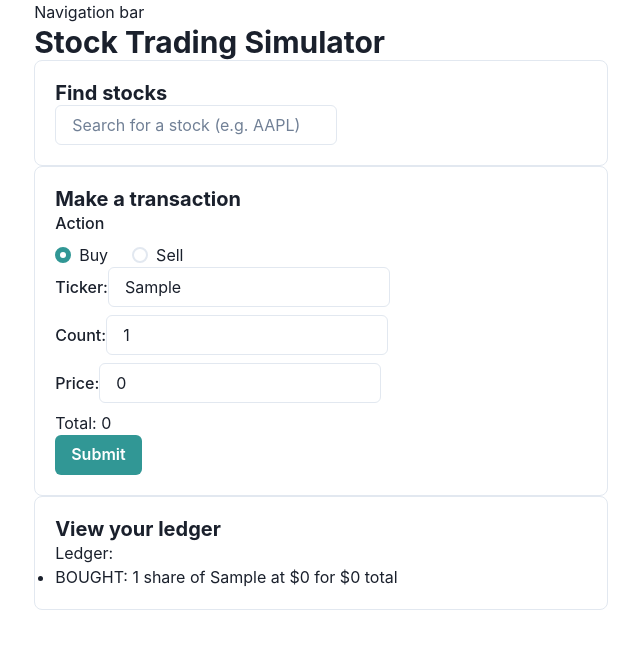
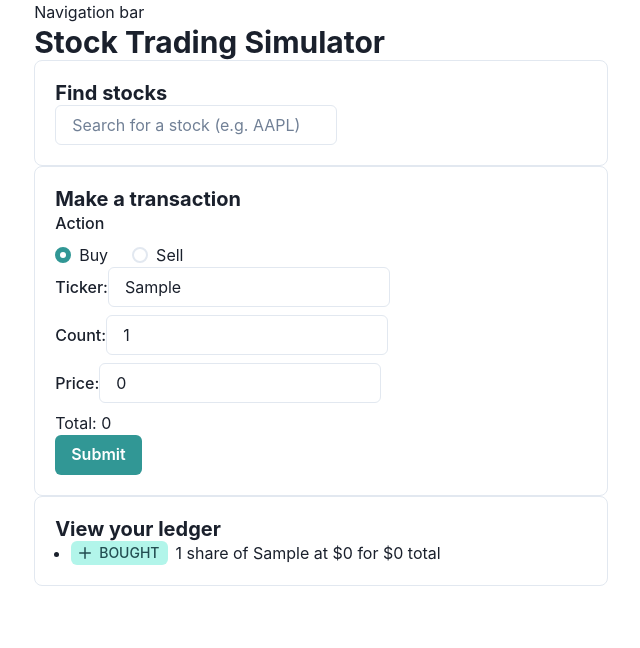
Before and after one commit to spikecodes/stotra, a React (Vite) app: page / in a window 1280 px wide. Both pictures are taken after typing "Sample" into the empty fields and a click on the button "Submit". Shown: the top 648 px of the page, without its empty margins (319-959 px from the left). Built offline with nearby package versions, Linux system fonts and the light colour scheme.

Commit message:
Style Ledger with tags and icons

```diff
--- a/package.json
+++ b/package.json
@@ -10,6 +10,7 @@
     "preview": "vite preview"
   },
   "dependencies": {
+    "@chakra-ui/icons": "^2.1.0",
     "@chakra-ui/react": "^2.8.0",
     "@emotion/react": "^11.11.1",
     "@emotion/styled": "^11.11.0",
--- a/src/Ledger.jsx
+++ b/src/Ledger.jsx
@@ -1,5 +1,16 @@
+import {
+  Box,
+  HStack,
+  ListItem,
+  Tag,
+  TagLabel,
+  TagLeftIcon,
+  Text,
+  UnorderedList,
+} from "@chakra-ui/react";
 import { LedgerContext } from "./App";
 import { useContext, useEffect } from "react";
+import { AddIcon, MinusIcon } from "@chakra-ui/icons";
 
 export default function Ledger() {
   const { ledger, setLedger } = useContext(LedgerContext);
@@ -7,22 +18,33 @@ export default function Ledger() {
   if (ledger.length === 0) return;
 
   return (
-    <div className="Ledger">
+    <Box className="Ledger">
       {/* List of stocks in ledger */}
-      <p className="Ledger">Ledger:</p>
-      <ul>
+      <UnorderedList spacing={1}>
         {ledger.map((transaction) => {
           var count_abs = Math.abs(transaction.count);
           return (
-            <li key={transaction.id}>
-              {transaction.count > 0 ? "BOUGHT: " : "SOLD: "}
-              {count_abs} share{count_abs > 1 ? "s" : ""} of{" "}
-              {transaction.ticker} at ${transaction.price} for $
-              {Math.abs(transaction.count) * transaction.price} total
-            </li>
+            <ListItem key={transaction.id}>
+              <HStack spacing="0.5em" width="auto">
+                <Tag variant="subtle">
+                  <TagLeftIcon
+                    boxSize="12px"
+                    as={transaction.count > 0 ? AddIcon : MinusIcon}
+                  />
+                  <TagLabel>
+                    {transaction.count > 0 ? "BOUGHT" : "SOLD"}
+                  </TagLabel>
+                </Tag>
+                <Text>
+                  {count_abs} share{count_abs > 1 ? "s" : ""} of{" "}
+                  {transaction.ticker} at ${transaction.price} for $
+                  {Math.abs(transaction.count) * transaction.price} total
+                </Text>
+              </HStack>
+            </ListItem>
           );
         })}
-      </ul>
-    </div>
+      </UnorderedList>
+    </Box>
   );
 }
--- a/src/StockFinder.jsx
+++ b/src/StockFinder.jsx
@@ -47,6 +47,7 @@ export default function StockFinder(props) {
                 <Button
                   size="sm"
                   onClick={() => {
+                    console.log("BUY");
                     props.onSelectStock({
                       ticker,
                       price: availableStocks[ticker],
--- a/src/Transaction.jsx
+++ b/src/Transaction.jsx
@@ -29,11 +29,11 @@ export default function Transaction(props) {
 
   useEffect(() => {
     setStock(props.stock);
-  }, [props.action]);
+  }, [props.stock]);
 
   useEffect(() => {
     setCount(props.count);
-  }, [props.action]);
+  }, [props.count]);
 
   return (
     <form className="Transaction" onSubmit={(e) => e.preventDefault()}>
```
Also changed, not shown: 1 other file (tests, documents, lock files or other folders).
